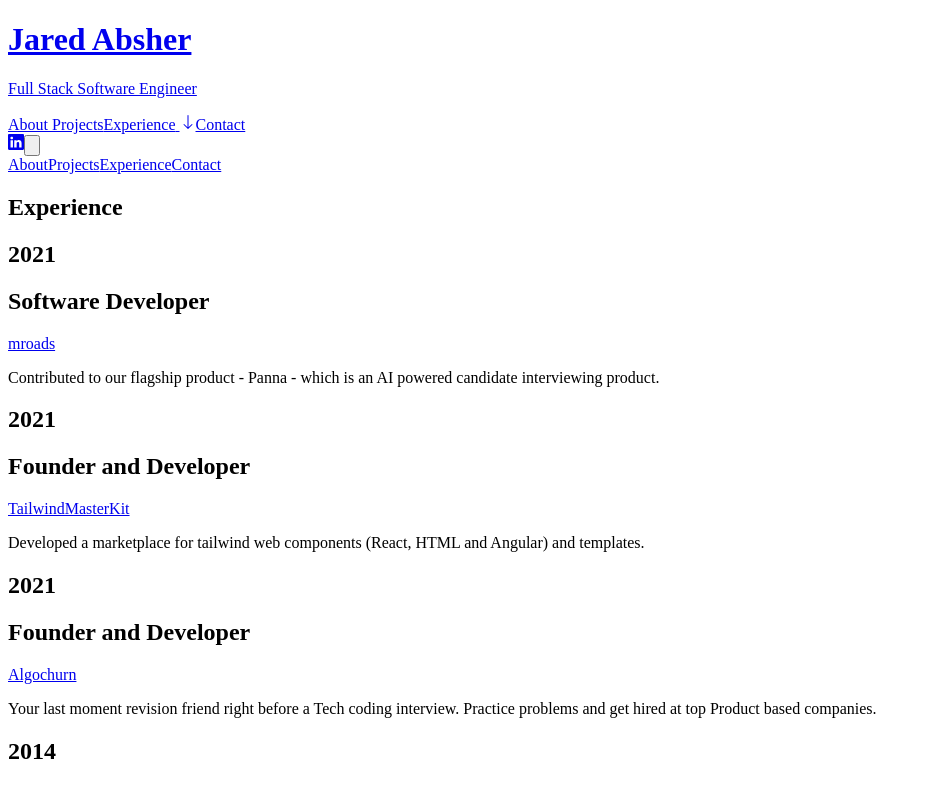
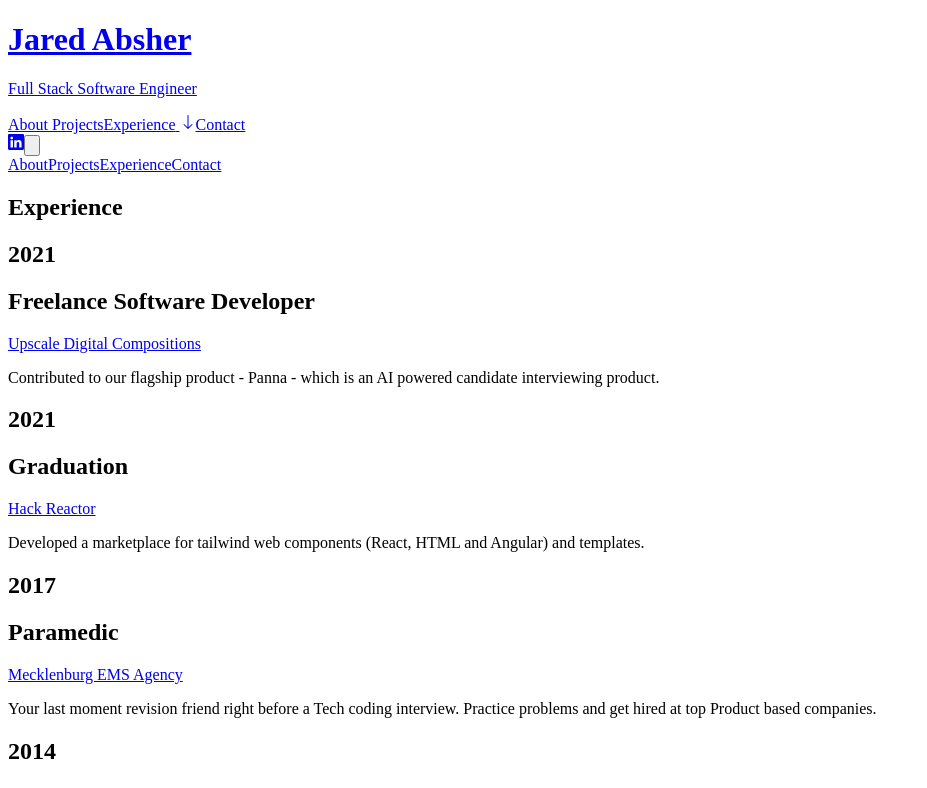
Before and after one commit to jAbsher06/j-abs-portfolio, a Next.js app: page /experience in a window 1280 px wide. Shown: the top 788 px of the page, without its empty margins (0-927 px from the left). Built offline with nearby package versions, Linux system fonts and the light colour scheme.

Commit message:
updated work experience

```diff
--- a/constants/data.js
+++ b/constants/data.js
@@ -60,24 +60,24 @@
   },
   experience: [
     {
-      title: "Software Developer",
-      company: "mroads",
+      title: "Freelance Software Developer",
+      company: "Upscale Digital Compositions",
       year: "2021",
       companyLink: "https://mroads.com",
       desc: "Contributed to our flagship product - Panna - which is an AI powered candidate interviewing product.",
     },
     {
-      title: "Founder and Developer",
-      company: "TailwindMasterKit",
+      title: "Graduation",
+      company: "Hack Reactor",
       year: "2021",
       companyLink: "https://tailwindmasterkit.com",
       desc: "Developed a marketplace for tailwind web components (React, HTML and Angular) and templates.",
     },
     {
-      title: "Founder and Developer",
-      company: "Algochurn",
-      year: "2021",
-      companyLink: "https://algochurn.com",
+      title: "Paramedic",
+      company: "Mecklenburg EMS Agency",
+      year: "2017",
+      companyLink: "https://medic911.com",
       desc: "Your last moment revision friend right before a Tech coding interview. Practice problems and get hired at top Product based companies.",
     },
     {
```
